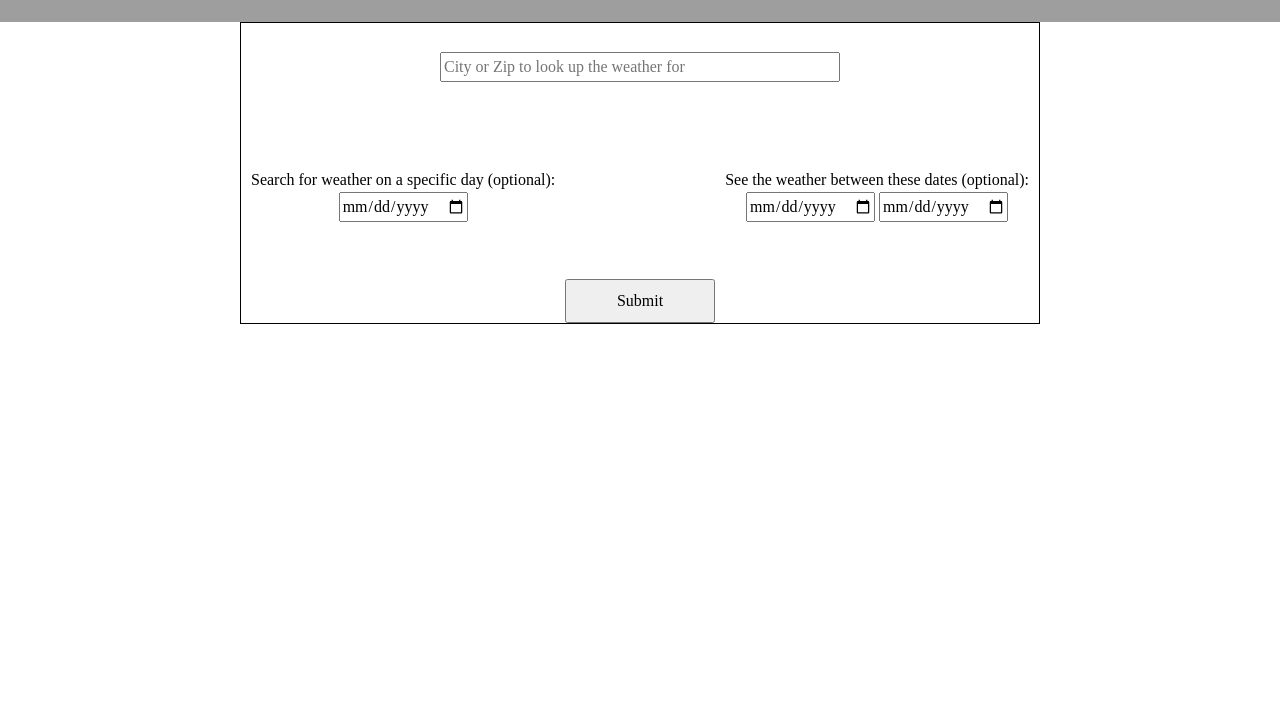
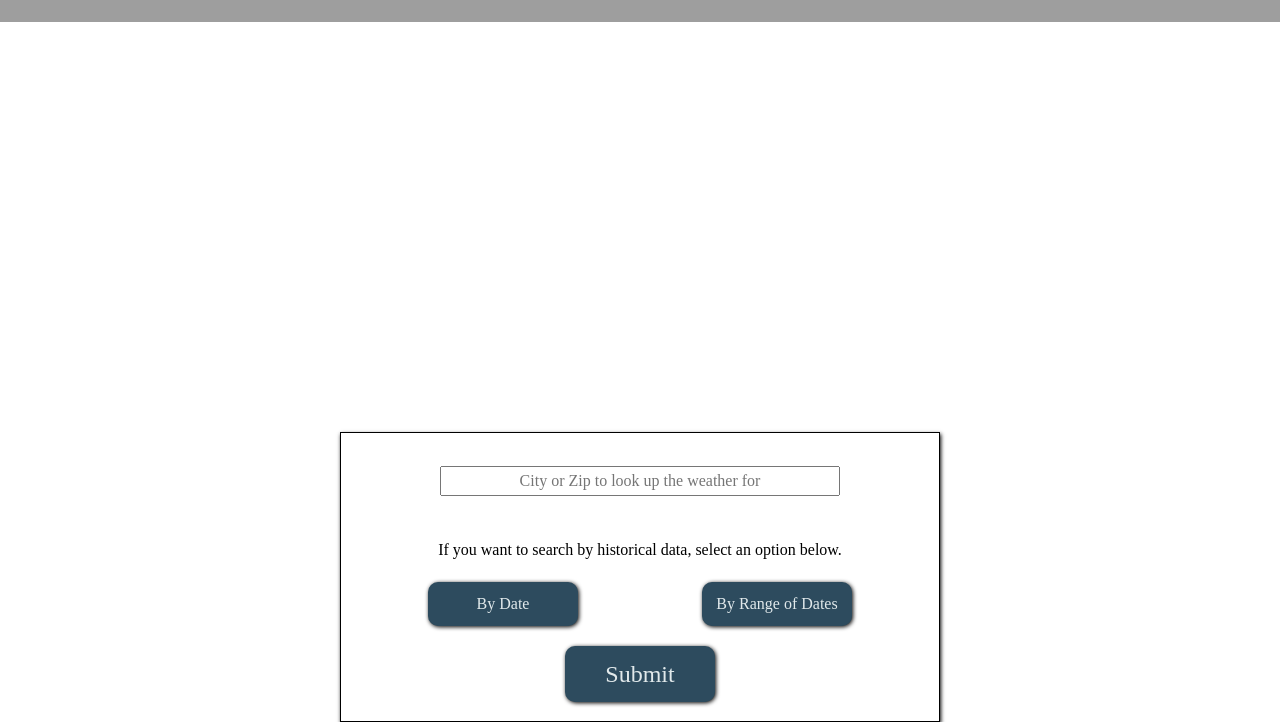
Before and after one commit to TurnerHelical/weatherApp, a website built with webpack: page template.html in a window 1280 px wide. Shown: the part 178-900 px from the top of the page. Before the commit the page ends 800 px from the top, so only its background shows below. Built offline with nearby package versions, Linux system fonts and the light colour scheme; grey boxes are pictures that could not be loaded.

Commit message:
changed the style of the form

```diff
--- a/src/CSS/style.css
+++ b/src/CSS/style.css
@@ -28,16 +28,26 @@ h1 {
     display: flex;
     justify-content: center;
     width: 100%;
+    height: 300px;
+}
+
+#imgCtr {
+    height: 400px;
+    display: flex;
+    justify-content: center;
+    align-items: center;
 }
 
 form {
     display: grid;
-    grid-template: 2fr 2fr 1fr / 2fr 1fr 2fr;
+    grid-template: 1fr 1fr 1fr / 1fr;
     align-items: center;
     justify-content: center;
+    min-width: 600px;
     max-width: 800px;
-    gap: 40px;
     border: black solid 1px;
+    box-shadow: 1px 2px 4px black ;
+    margin-top: 10px;
 }
 
 #locationInput {
@@ -48,23 +58,41 @@ form {
 
 #locationInput input {
     width: 400px;
+    text-align: center;
 }
 
-#date1Input {
-    grid-area: 2 / 1 / 3 / 2;
+#dateCtr {
+    display: grid;
+    grid-template: 1fr 1fr / 1fr 1fr;
+    align-items: center;
+    justify-content: center;
     text-align: center;
-    white-space: nowrap;
-    align-items: center;
-    padding: 5px 10px;
+    padding:0px 30px;
+    gap: 10px;
+
 }
 
-#dateRangeInput {
-    grid-area: 2 / 3 / 3 / 4;
-    text-align: center;
-    white-space: nowrap;
-    align-items: center;
-    padding: 5px 10px;
+#dateCtr p {
+    grid-area: 1 / 1 / 2 / 3;
+
 }
+button {
+    max-width: 150px;
+    min-width: 150px;
+    justify-self: center;
+    border-radius: 10px;
+    border: none;
+    padding: 10px;
+    background-color: #2D4B5E;
+    color: #E1E9EB;
+    box-shadow: 1px 1px 4px black;
+}
+
+
+button:hover {
+    box-shadow: none;;
+}
+
 
 #buttonCtr {
     grid-area: 3 / 1 / 4 / 4 ;
@@ -73,5 +101,6 @@ form {
 }
 
 #formSubmit {
-    padding: 8px 50px;
+    font-size: 24px;
+    text-align: center;
 }
--- a/template.html
+++ b/template.html
@@ -9,28 +9,21 @@
     <header>
       <h1>Weather Report</h1>
     </header>
+    <div id="imgCtr">
+
+    </div>
     <div id="formCtr">
     <form id="userForm">
       <div id="locationInput">
         <input type="text" id="location" name="location" placeholder="City or Zip to look up the weather for"/>
       </div>
 
-      <div id="date1Input">
-        <label for="date1"
-          >Search for weather on a specific day (optional):
-        </label>
-        <br>
-        <input type="date" id="date1" name="date1" />
+      <div id="dateCtr">
+        <p>If you want to search by historical data, select an option below.</p>
+        <button id="date" class="dateBtn">By Date</button>
+        <button id="dateRange" class="dateBtn">By Range of Dates</button>
       </div>
 
-      <div id="dateRangeInput">
-        <label for="dateRange"
-          >See the weather between these dates (optional):
-        </label>
-        <br>
-        <input type="date" id="dateRange1" name="dateRange1" />
-        <input type="date" id="dateRange2" name="dateRange2" />
-      </div>
 
       <div id="buttonCtr">
         <button id="formSubmit">Submit</button>
```
Also changed, not shown: src/scripts/stuff.txt (added, +17 -0 lines).
